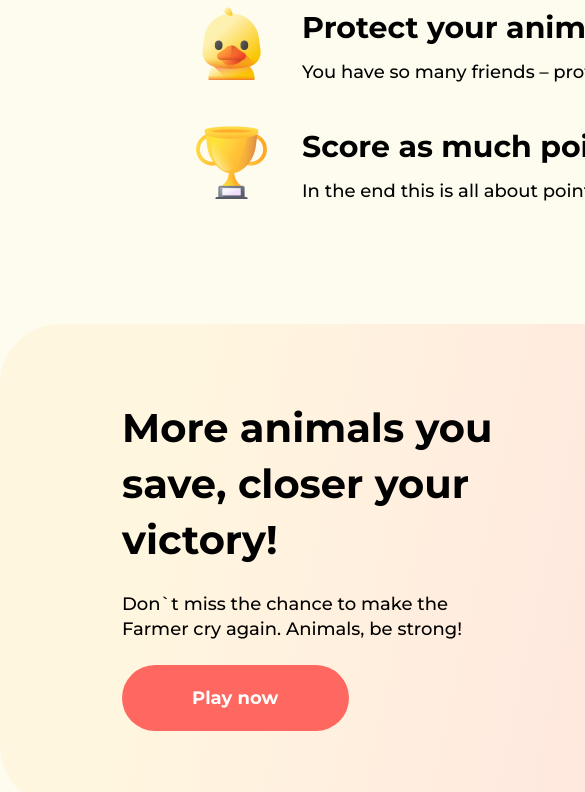
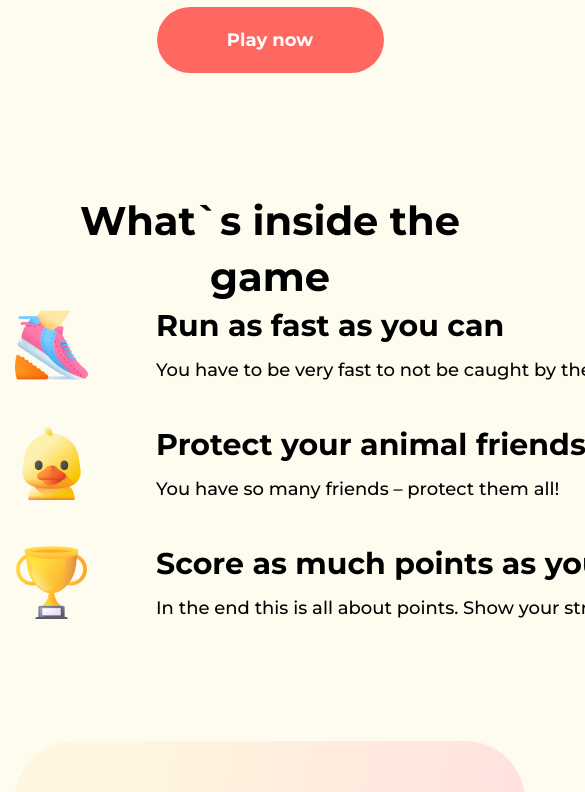
Before and after one commit to Vartemovna/farmgame, a plain HTML site: page index.html in a window 390 px wide. Shown: the part 1000-1792 px from the top of the page, 585 px wide, since content can reach past the window. Drawn offline with Linux system fonts and the light colour scheme.

Commit message:
сделала адаптив для планшета

```diff
--- a/css/main.css
+++ b/css/main.css
@@ -138,3 +138,78 @@ section {
   text-align: center;
   font-size: 15px;
 }
+
+/* Large: 992px - 1199px */
+@media (max-width: 1199px) {
+  .container {
+    max-width: 960px;
+  }
+}
+
+/* Medium: 768px - 991px */
+@media (max-width: 991px) {
+  .container {
+    max-width: 720px;
+  }
+
+  .offer-wrapper {
+    flex-direction: column-reverse;
+    text-align: center;
+    gap: 51px;
+  }
+
+  .btn {
+    margin: 0 auto;
+  }
+
+  .practice-wrap {
+    flex-direction: column-reverse;
+    gap: 101px;
+    padding: 101px 144px;
+  }
+
+  .ladybug {
+    margin-left: 0;
+  }
+
+  .practice-title {
+    text-align: center;
+  }
+
+  .practice-text {
+    margin: 24px auto;
+    text-align: center;
+  }
+
+  .logo {
+    margin: 0 auto;
+    display: block;
+}
+}
+
+/* Small: 576px - 767px */
+@media (max-width: 767px) {
+  .container {
+    max-width: 540px;
+  }
+}
+
+/* Extra small: 0px (320px) - 575px */
+@media (max-width: 575px) {
+  .container {
+   padding: 0 15px;
+  }
+
+  .inside {
+    display: flex;
+    flex-direction: column;
+    gap: 41px;
+    margin: 0 auto;
+  }
+
+  .digit-item {
+    display: flex;
+    gap: 34px;
+    align-items: center;
+  }
+}
```
